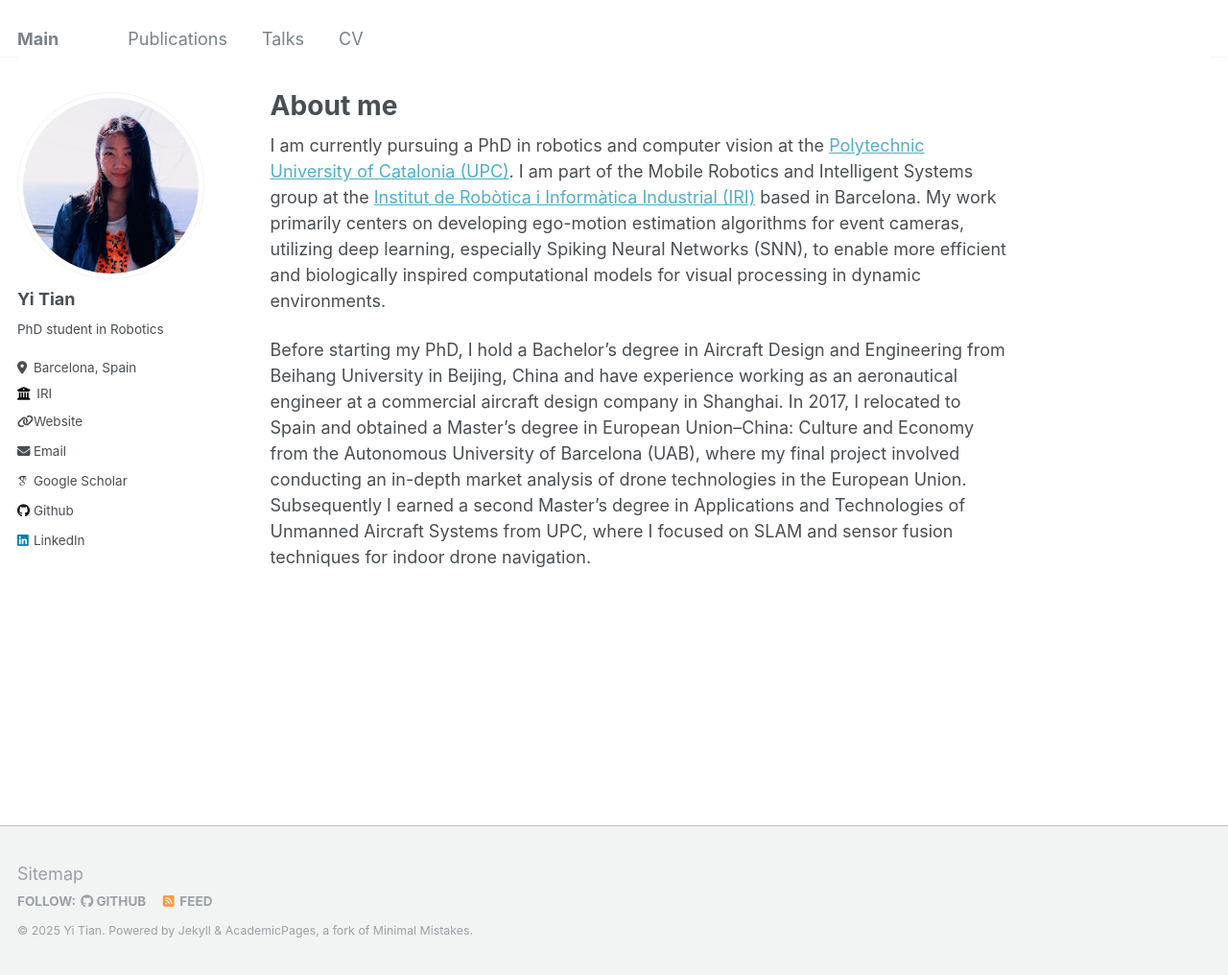
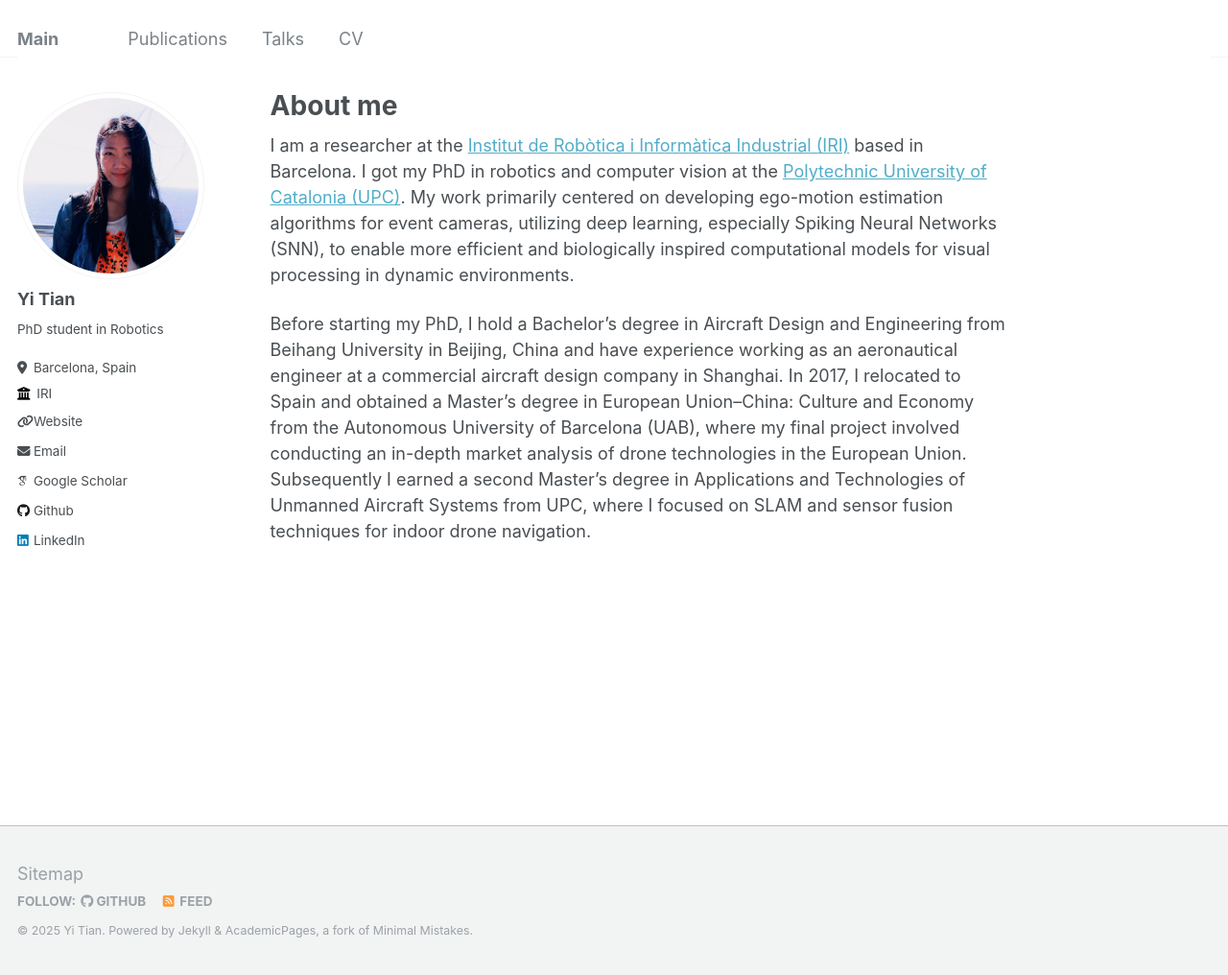
Before and after one commit to yitian97/yitian97.github.io, a Jekyll site: the page built from _pages/about.md, in a window 1280 px wide and 1016 px high. Shown: the whole window at 96% size. Built offline with Jekyll 4.4.1, drawn with Linux system fonts in a browser that asks for light colours; some web fonts are replaced.

Commit message:
about me

```diff
--- a/_pages/about.md
+++ b/_pages/about.md
@@ -8,6 +8,7 @@ redirect_from:
 ---
 
 
-I am currently pursuing a PhD in robotics and computer vision at the [Polytechnic University of Catalonia (UPC)](https://www.upc.edu/en). I am part of the Mobile Robotics and Intelligent Systems group at the [Institut de Robòtica i Informàtica Industrial (IRI)](https://www.iri.upc.edu/) based in Barcelona. My work primarily centers on developing ego-motion estimation algorithms for event cameras, utilizing deep learning, especially Spiking Neural Networks (SNN), to enable more efficient and biologically inspired computational models for visual processing in dynamic environments.
+I am a researcher at the [Institut de Robòtica i Informàtica Industrial (IRI)](https://www.iri.upc.edu/) based in Barcelona.
+I got my PhD in robotics and computer vision at the [Polytechnic University of Catalonia (UPC)](https://www.upc.edu/en). My work primarily centered on developing ego-motion estimation algorithms for event cameras, utilizing deep learning, especially Spiking Neural Networks (SNN), to enable more efficient and biologically inspired computational models for visual processing in dynamic environments.
 
 Before starting my PhD, I hold a Bachelor's degree in Aircraft Design and Engineering from Beihang University in Beijing, China and have experience working as an aeronautical engineer at a commercial aircraft design company in Shanghai. In 2017, I relocated to Spain and obtained a Master's degree in European Union–China: Culture and Economy from the Autonomous University of Barcelona (UAB), where my final project involved conducting an in-depth market analysis of drone technologies in the European Union. Subsequently I earned a second Master's degree in Applications and Technologies of Unmanned Aircraft Systems from UPC, where I focused on SLAM and sensor fusion techniques for indoor drone navigation.
```
